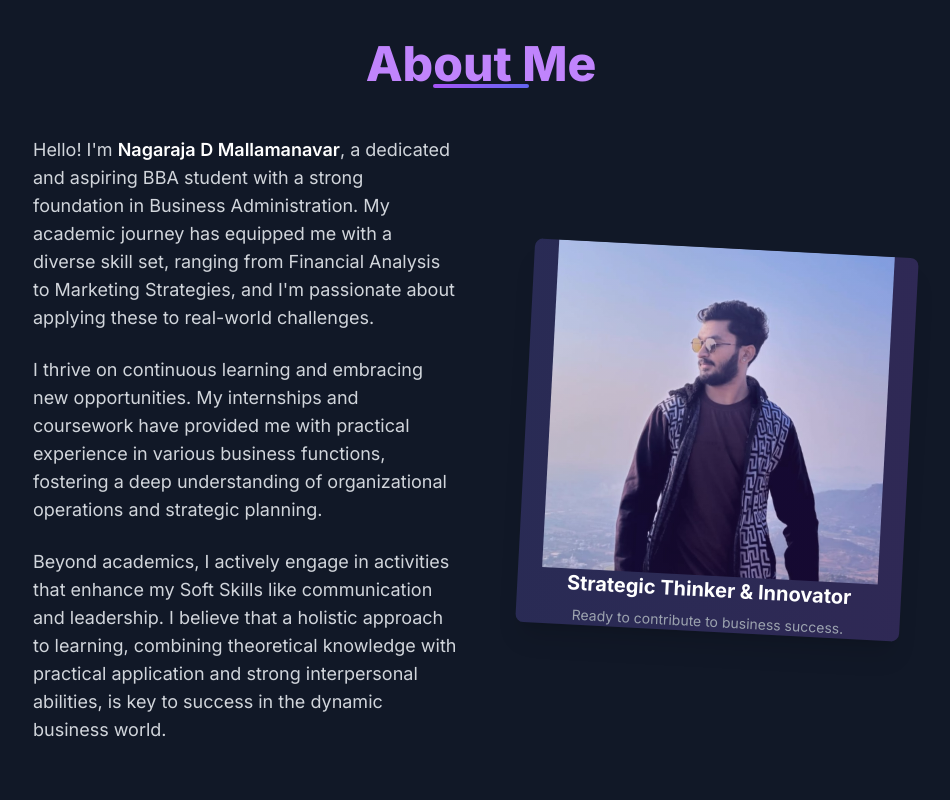
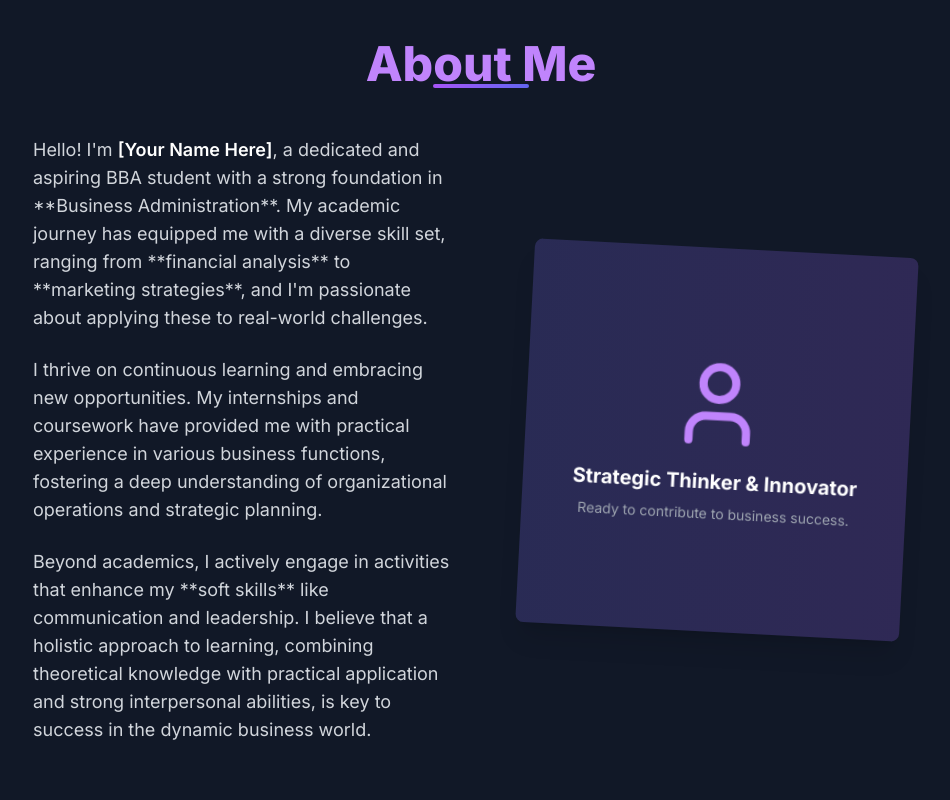
Before and after one commit to SujalNayaka/Nagaraj, a plain HTML site: page index.html in a window 1280 px wide. Shown: the part 920-1720 px from the top of the page, without its empty margins (159-1109 px from the left). Drawn offline with nearby package versions, Linux system fonts and the light colour scheme.

Commit message:
Update index.html

```diff
--- a/index.html
+++ b/index.html
@@ -3,7 +3,7 @@
 <head>
     <meta charset="UTF-8">
     <meta name="viewport" content="width=device-width, initial-scale=1.0">
-    <title>Nagaraja D Mallamanavar</title>
+    <title>My Stunning Portfolio</title>
     <!-- Tailwind CSS CDN -->
     <script src="https://cdn.tailwindcss.com"></script>
     <style>
@@ -120,7 +120,7 @@
             <div class="flex flex-col md:flex-row items-center gap-8 md:gap-16 max-w-4xl w-full mx-auto">
                 <div class="relative w-48 h-48 md:w-64 md:h-64 rounded-full overflow-hidden shadow-2xl transform hover:scale-105 transition-transform duration-500 ease-in-out border-4 border-purple-500">
                     <img
-                        src="nag1.jpeg"
+                        src="https://placehold.co/256x256/a78bfa/ffffff?text=Profile"
                         alt="Profile Photo"
                         class="w-full h-full object-cover"
                         onerror="this.onerror=null;this.src='https://placehold.co/256x256/a78bfa/ffffff?text=Image+Error';"
@@ -130,7 +130,7 @@
                 <div class="text-left animate-fade-in-up">
                     <p class="text-xl md:text-2xl text-purple-400 mb-2">Hello, I'm</p>
                     <h1 class="text-4xl md:text-6xl font-extrabold leading-tight text-white mb-4">
-                        Nagaraja D Mallamanavar
+                        [Your Name Here]
                     </h1>
                     <p class="text-lg md:text-xl text-gray-400 mb-6 max-w-lg">
                         A passionate <span class="text-indigo-400 font-semibold">BBA Student</span> with a keen interest in Business, Marketing, and Financial Analysis.
@@ -160,24 +160,19 @@
                 <div class="grid grid-cols-1 md:grid-cols-2 gap-12 items-center">
                     <div class="text-lg text-gray-300 space-y-6 animate-fade-in-left">
                         <p>
-                            Hello! I'm <span class="font-semibold text-white">Nagaraja D Mallamanavar</span>, a dedicated and aspiring BBA student with a strong foundation in Business Administration. My academic journey has equipped me with a diverse skill set, ranging from Financial Analysis to Marketing Strategies, and I'm passionate about applying these to real-world challenges.
+                            Hello! I'm <span class="font-semibold text-white">[Your Name Here]</span>, a dedicated and aspiring BBA student with a strong foundation in **Business Administration**. My academic journey has equipped me with a diverse skill set, ranging from **financial analysis** to **marketing strategies**, and I'm passionate about applying these to real-world challenges.
                         </p>
                         <p>
                             I thrive on continuous learning and embracing new opportunities. My internships and coursework have provided me with practical experience in various business functions, fostering a deep understanding of organizational operations and strategic planning.
                         </p>
                         <p>
-                            Beyond academics, I actively engage in activities that enhance my Soft Skills like communication and leadership. I believe that a holistic approach to learning, combining theoretical knowledge with practical application and strong interpersonal abilities, is key to success in the dynamic business world.
+                            Beyond academics, I actively engage in activities that enhance my **soft skills** like communication and leadership. I believe that a holistic approach to learning, combining theoretical knowledge with practical application and strong interpersonal abilities, is key to success in the dynamic business world.
                         </p>
                     </div>
                     <div class="flex justify-center items-center animate-fade-in-right">
                         <div class="w-72 h-72 md:w-96 md:h-96 bg-gray-800 rounded-lg shadow-xl p-6 flex flex-col justify-center items-center relative overflow-hidden transform rotate-3 hover:rotate-0 transition-transform duration-500">
                             <div class="absolute inset-0 bg-gradient-to-br from-indigo-700 to-purple-700 opacity-20 transform -rotate-45 scale-150"></div>
-                            <img
-                        src="nag2.jpeg"
-                        alt="Profile Photo"
-                        class="w-full h-full object-cover"
-                        onerror="this.onerror=null;this.src='https://placehold.co/256x256/a78bfa/ffffff?text=Image+Error';"
-                    />
+                            <svg xmlns="http://www.w3.org/2000/svg" width="24" height="24" viewBox="0 0 24 24" fill="none" stroke="currentColor" stroke-width="2" stroke-linecap="round" stroke-linejoin="round" class="w-24 h-24 text-purple-400 mb-4 z-10 animate-pulse-slow"><path d="M19 21v-2a4 4 0 0 0-4-4H9a4 4 0 0 0-4 4v2"/><circle cx="12" cy="7" r="4"/></svg>
                             <p class="text-xl font-bold text-white z-10">Strategic Thinker & Innovator</p>
                             <p class="text-sm text-gray-400 mt-2 z-10 text-center">Ready to contribute to business success.</p>
                         </div>
@@ -527,7 +522,7 @@
 
         <!-- Footer -->
         <footer class="py-8 text-center text-gray-500 text-sm bg-gray-900 border-t border-gray-800">
-            <p>&copy; <span id="current-year"></span> Nagaraja D Mallamanavar</p>
+            <p>&copy; <span id="current-year"></span> [Your Name Here]. All rights reserved.</p>
         </footer>
     </main>
 
@@ -556,7 +551,7 @@
             const observerOptions = {
                 root: null,
                 rootMargin: '0px',
-                threshold: 0.7 // Adjust threshold as needed
+                threshold: 0.1 // Changed threshold to 0.1 for better mobile visibility
             };
 
             const observer = new IntersectionObserver((entries) => {
```
